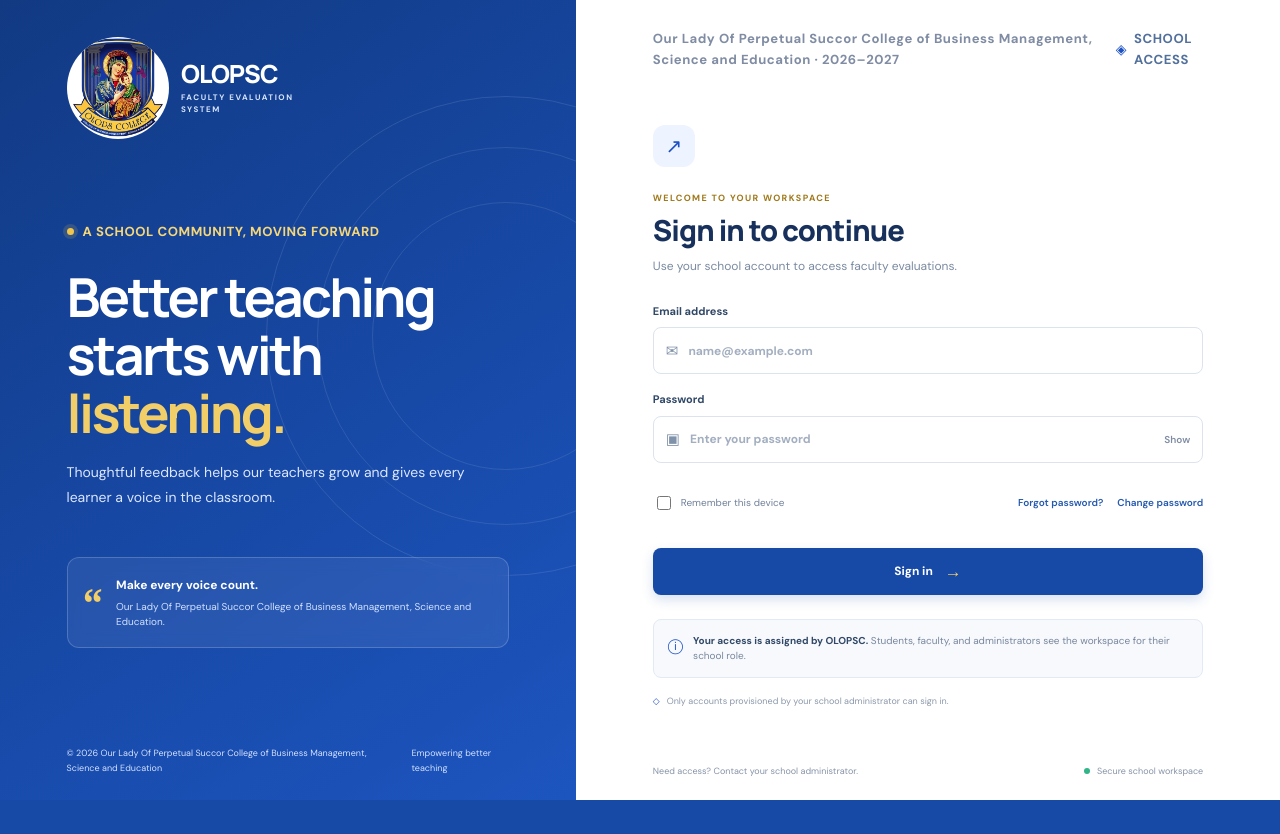
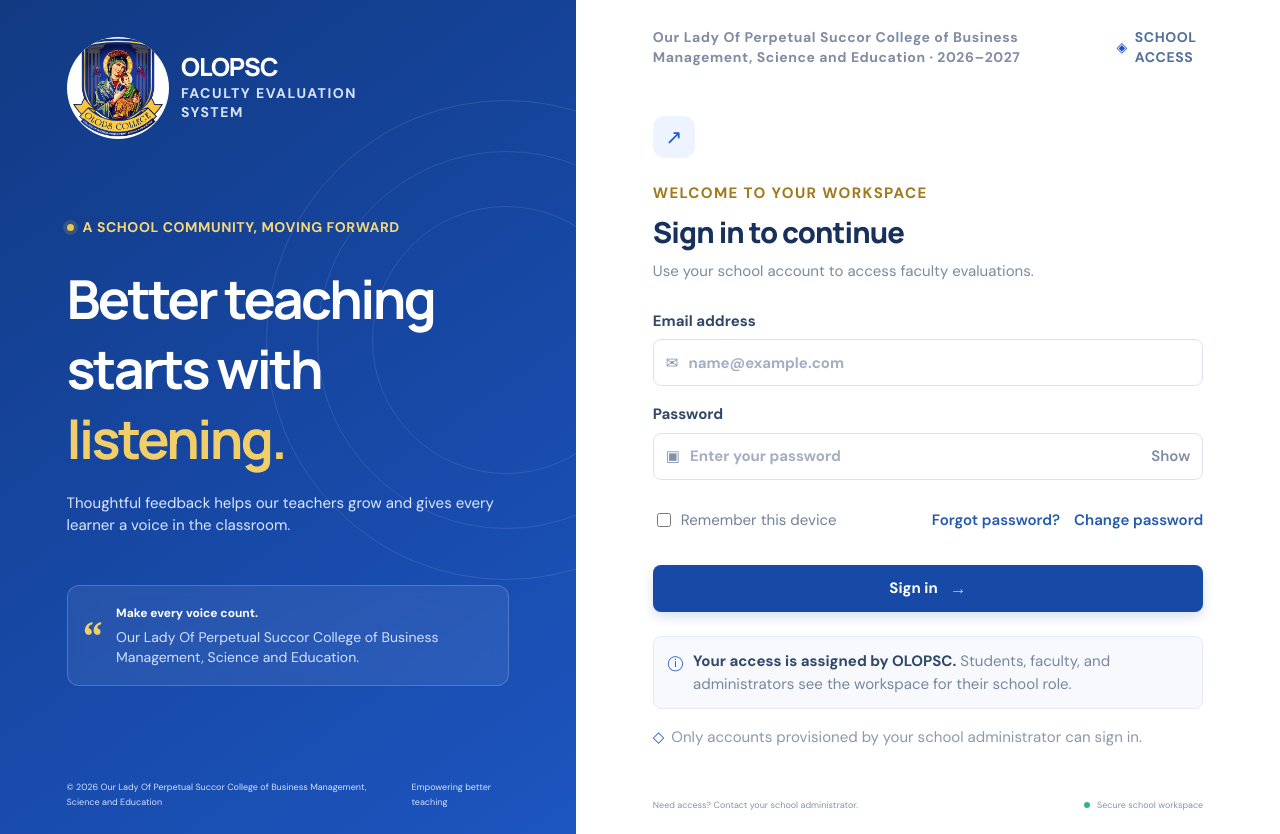
Before and after one commit to kramos24a-0023-hash/Faculty_Eval, a Next.js app: page / in a window 1280 px wide. Before the commit the page ends 800 px from the top, so only its background shows below. Built offline with nearby package versions, Linux system fonts and the light colour scheme.

Commit message:
Improve body text legibility and student counts

```diff
--- a/app/globals.css
+++ b/app/globals.css
@@ -406,6 +406,27 @@ small, kbd { font-size: max(13px, 0.875em); line-height: 1.45; }
 .panel-heading h2, .period-row__title h2 { font-size: clamp(1.1rem, 1.6vw, 1.35rem); }
 body, button, input, select, textarea { text-rendering: optimizeLegibility; }
 :focus-visible { outline: 3px solid #ffdf70; outline-offset: 3px; }
+/* Keep reading text comfortably legible even where component styles set small labels. */
+body :is(p, li, td, th, label, button, input, select, textarea, legend, .nav-item, .text-link,
+  .metric-card__top, .metric-card__footer, .trend, .status, .page-footer, .activity-item p,
+  .activity-item small, .program-cell small, .period-row__body > p, .period-row__body > small,
+  .period-card__main > p, .period-card__main > small, .course-card__program,
+  .course-card__teacher, .course-card__footer, .student-welcome__meta,
+  .student-metric small, .student-metric p, .student-course-card__eyebrow,
+  .student-course-card__info > p, .student-footer-note, .student-guide-card p,
+  .student-profile-detail small, .student-profile-detail strong,
+  .student-profile-course > div > small, .student-profile-course__professor strong,
+  .professor-search input, .professor-search button, .professor-search-hint,
+  .program-result-group__header > span, .professor-result__teacher strong,
+  .professor-no-results p, .survey-guide-steps strong, .survey-guide-steps p,
+  .survey-validation p, .survey-validation strong) { font-size: max(15px, 0.94em) !important; line-height: 1.5; }
+body :is(small, kbd, .eyebrow, .nav-label, .login-overline, .secure-label,
+  .login-panel__school, .professor-result__course small, .professor-result__teacher small,
+  .student-profile-course__professor small, .student-profile-course > div > small) {
+  font-size: max(14px, 0.86em) !important;
+  line-height: 1.4;
+}
+body :is(h1, h2, h3, .page-heading h1, .panel-heading h2) { line-height: 1.3; }
 @media (max-width: 650px) {
   body { font-size: 15px; }
   .content { padding-inline: clamp(14px, 4vw, 24px); }
```
Also changed, not shown: app/dashboard.tsx (+5 -3 lines).
